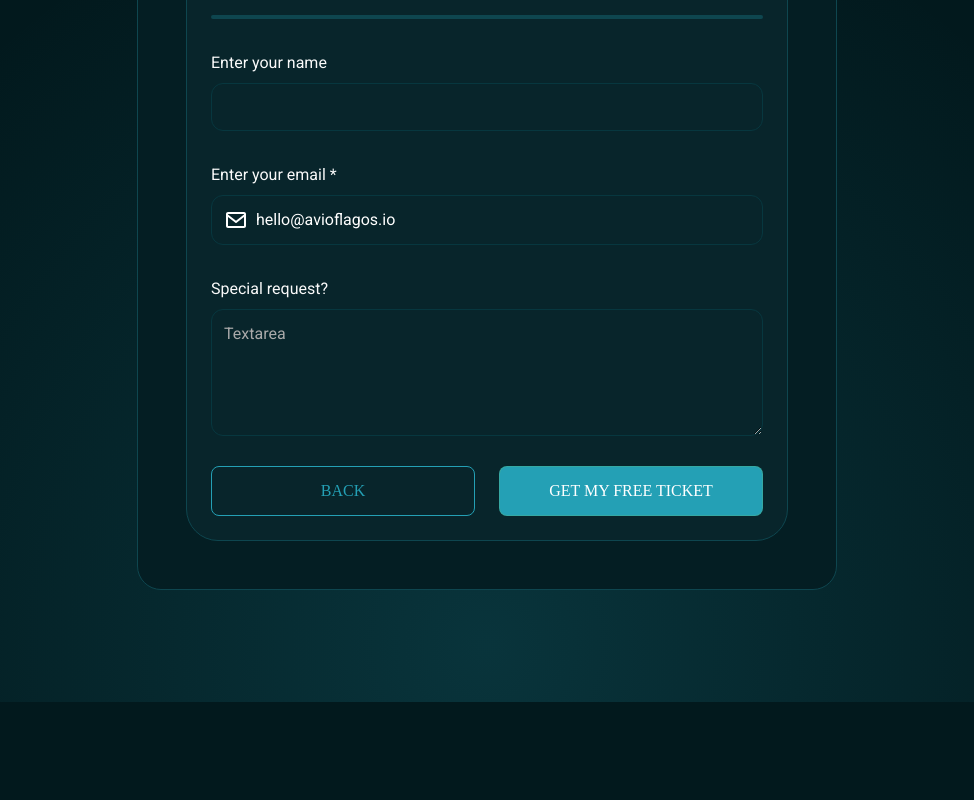
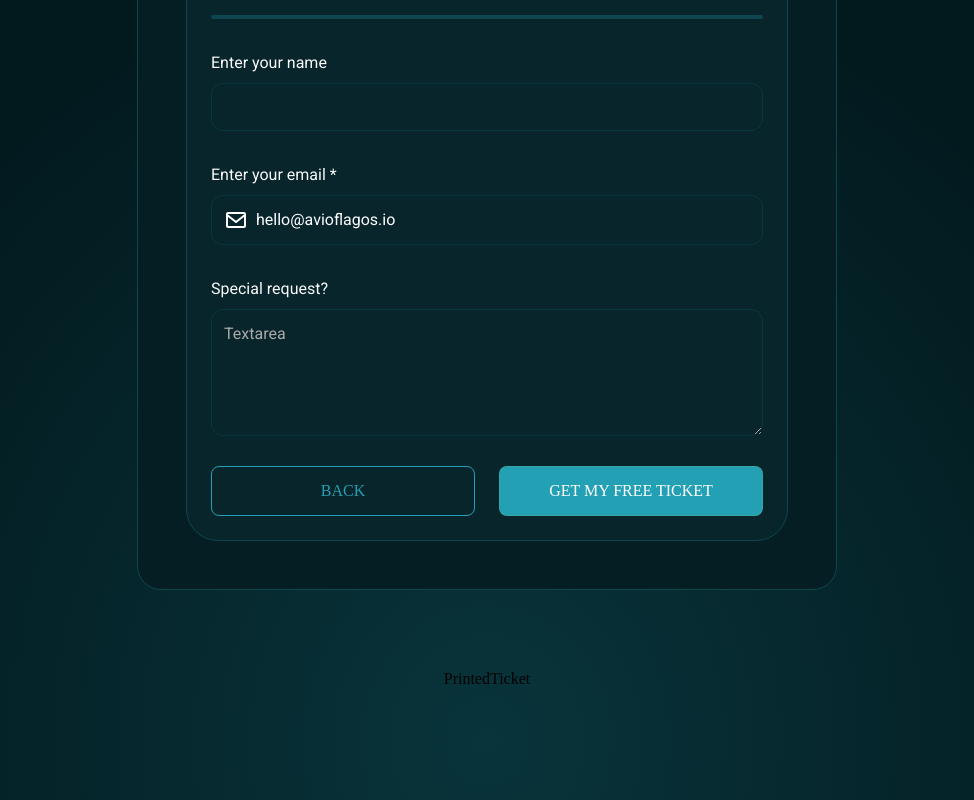
Before and after one commit to itzfahadoooo/HNG-FRONTEND-2, a React (Vite) app: page / in a window 1280 px wide. Shown: the part 1722-2522 px from the top of the page, without its empty margins (233-1207 px from the left). Before the commit the page ends 2424 px from the top, so only its background shows below. Built offline with nearby package versions, Linux system fonts and the light colour scheme; a web font is replaced by a local one.

Commit message:
Work on AttendeeForm

```diff
--- a/src/App.jsx
+++ b/src/App.jsx
@@ -2,6 +2,7 @@ import { useState } from "react";
 import AttendeeForm from "./components/AttendeeForm/AttendeeForm";
 import Navbar from "./components/Navbar/Navbar";
 import TicketSelection from "./components/TicketSelection/TicketSelection";
+import PrintedTicket from "./components/PrintedTicket/PrintedTicket";
 
 const App = () => {
   const [step, setStep] = useState(1);
@@ -13,7 +14,8 @@ const App = () => {
       <div className="container">
         <Navbar />
         <TicketSelection nextStep={nextStep}/>
-        <AttendeeForm nextStep={nextStep} prevStep={prevStep}/>
+        <AttendeeForm nextStep={nextStep} prevStep={prevStep} />
+        <PrintedTicket/>
       </div>
     </div>
   );
--- /dev/null
+++ b/src/components/PrintedTicket/PrintedTicket.jsx
@@ -0,0 +1,9 @@
+import "./PrintedTicket.css"
+
+const PrintedTicket = () => {
+  return (
+    <div>PrintedTicket</div>
+  )
+}
+
+export default PrintedTicket
```
Also changed, not shown: src/components/PrintedTicket/PrintedTicket.css (added).
